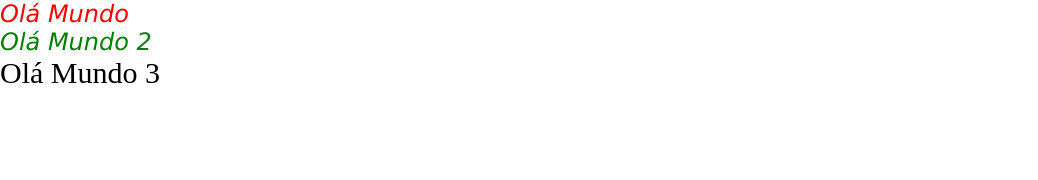
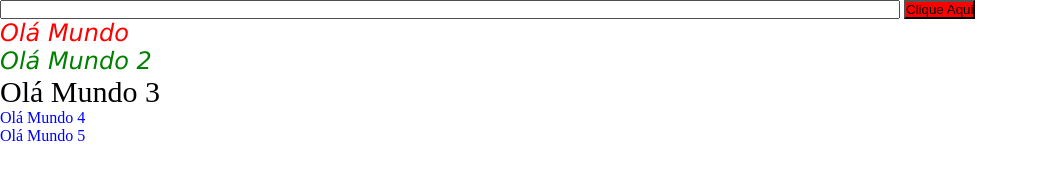
Before and after one commit to RaulMCFidelis/Projetos-Front-End, a plain HTML site: page modulo-css/index.html in a window 1280 px wide. Shown: the whole page, without its empty margins (0-1038 px from the left). Drawn offline with Linux system fonts and the light colour scheme.

Commit message:
Atributos e manipulação

```diff
--- a/modulo-css/index.html
+++ b/modulo-css/index.html
@@ -7,8 +7,14 @@
     <title>Módulo CSS</title>
 </head>
 <body>
+    <form action="">
+        <input type="text">
+        <input type="button" value="Clique Aqui"/>
+    </form>
     <h2 class="teste">Olá Mundo</h2>
     <h2 id="teste">Olá Mundo 2</h2>
     <p class="paragrafo">Olá Mundo 3</p>
+    <p name="paragrafo">Olá Mundo 4</p>
+    <p name="paragrafo2">Olá Mundo 5</p>
 </body>
 </html>
--- a/modulo-css/style.css
+++ b/modulo-css/style.css
@@ -26,3 +26,19 @@ h2{
 p.paragrafo{
     font-size: 30px;
 }
+
+[name=paragrafo]{
+    color: blue;
+}
+
+[name]{
+    color: blue;
+}
+
+[type=button]{
+    background-color: red;
+}
+
+[type=text]{
+    width: 900px;
+}
```
